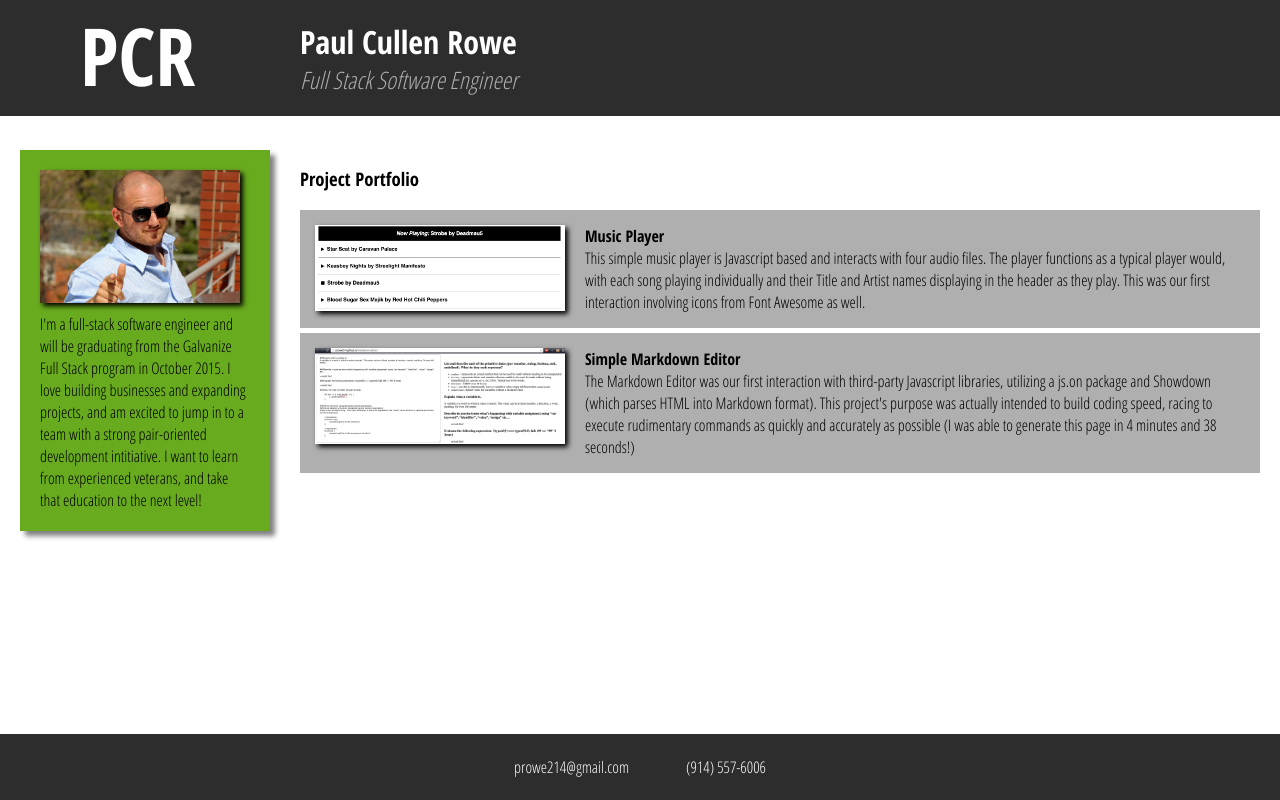
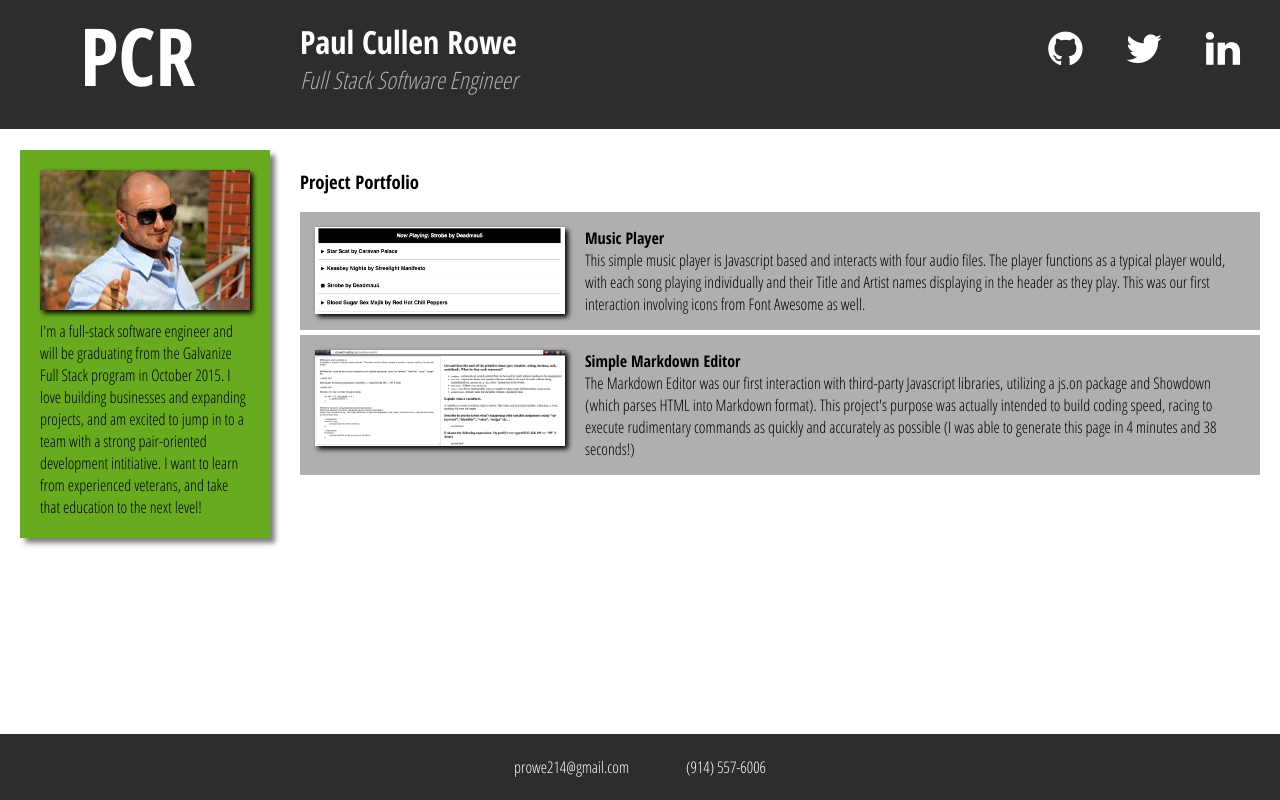
Before and after one commit to prowe214/prowe214.github.io, a plain HTML site: page index.html in a window 1280 px wide. Drawn offline with Linux system fonts and the light colour scheme.

Commit message:
made elements outside main sticky, added social links

```diff
--- a/index.html
+++ b/index.html
@@ -5,18 +5,27 @@
     <meta name="viewport" content="width=device-width">
     <title>Paul Cullen Rowe</title>
     <link href='http://fonts.googleapis.com/css?family=Open+Sans+Condensed:300,700' rel='stylesheet' type='text/css'>
+    <link rel="stylesheet" href="http://maxcdn.bootstrapcdn.com/font-awesome/4.3.0/css/font-awesome.min.css">
     <link rel="stylesheet" href="style.css" type="text/css" media="all" />
   </head>
   <body>
+    <div class="container">
     <header>
+      <section class="icons">
+        <a href="https://github.com/prowe214"><i class="fa fa-github"></i></a>
+        <a href="https://twitter.com/prowe214"><i class="fa fa-twitter"></i></a>
+        <a href="https://www.linkedin.com/in/paulcullenrowe"><i class="fa fa-linkedin"></i></a>
+      </section>
       <p class="initials">PCR</p>
       <h1>Paul Cullen Rowe</h1>
       <h2><em>Full Stack Software Engineer</em></h2>
     </header>
+
     <aside>
       <img src="img/paul2.jpg" alt="paul" class="profpic"/>
       <p>I'm a full-stack software engineer and will be graduating from the Galvanize Full Stack program in October 2015.  I love building businesses and expanding projects, and am excited to jump in to a team with a strong pair-oriented development intitiative.  I want to learn from experienced veterans, and take that education to the next level!</p>
     </aside>
+
     <main>
       <h3>Project Portfolio</h3>
       <article class="clearfix">
@@ -30,9 +39,11 @@
         <p>The Markdown Editor was our first interaction with third-party Javascript libraries, utilizing a js.on package and Showdown (which parses HTML into Markdown format).  This project's purpose was actually intended to build coding speed, racing to execute rudimentary commands as quickly and accurately as possible (I was able to generate this page in 4 minutes and 38 seconds!)</p>
       </article>
     </main>
+
     <footer>
       <a class="contact" href="mailto:prowe214@gmail.com">prowe214@gmail.com</a>
       <a class="contact" href="tel:+1-914-557-6006">(914) 557-6006</a>
     </footer>
+    </div>
   </body>
 </html>
--- a/style.css
+++ b/style.css
@@ -2,15 +2,25 @@
 
 /* HEADER */
 
+html, body {
+  margin:0;
+  padding:0;
+  height:100%;
+}
+
 body {
   font-family: 'Open Sans Condensed', sans-serif;
-  margin: 0;
 }
+
 
 header {
   padding: 20px;
+  padding-bottom: 0px;
   background-color: rgba(45,45,45,1);
   margin-bottom: 50px;
+  width: 100%;
+  position: fixed;
+  top: 0;
 }
 
 .initials {
@@ -24,6 +34,17 @@ header {
   padding: 0;
   color: white;
   margin-right: 40px;
+}
+
+.icons {
+  float: right;
+  margin: auto 0;
+}
+
+.icons a {
+  font-size: 40px;
+  color: white;
+  margin: 20px;
 }
 
 h1 {
@@ -43,7 +64,7 @@ h2 {
 
 aside {
   width: 250px;
-  position: absolute;
+  position: fixed;
   top: 150px;
   left: 20px;
   background-color: rgba(105,171,31,1);
@@ -52,13 +73,15 @@ aside {
 }
 
 .profpic {
-  width: 200px;
+  width: 100%;
   margin-bottom: 10px;
 }
 
 main {
   margin-right: 20px;
   margin-left: 300px;
+  padding-top: 150px;
+  padding-bottom: 100px;
 }
 
 /* ARTICLES */
@@ -107,7 +130,7 @@ footer {
   text-align: center;
   min-width: 100%;
   max-width: 100%;
-  position: absolute;
+  position: fixed;
   bottom: 0px;
   padding: 20px;
 }
```
